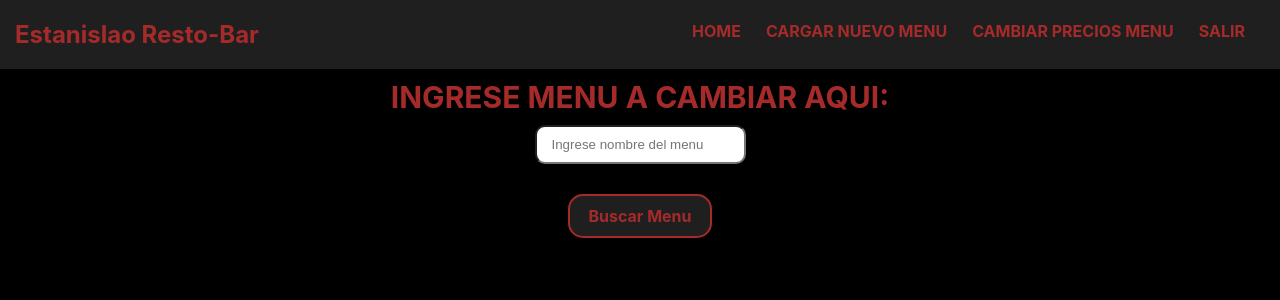
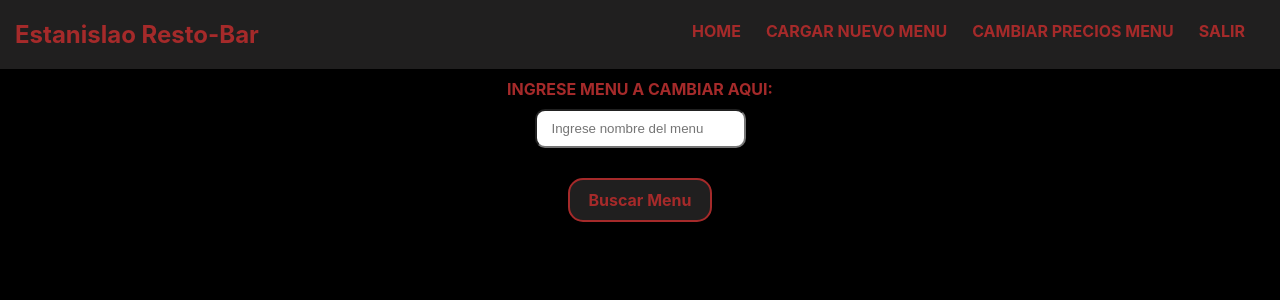
Before and after one commit to Nicolas-Fabian-Sanchez/proyecto-estanislao-servicio, a React (Create React App) app: page /CambiarPrecio in a window 1280 px wide. Shown: the top 300 px of the page. Built offline with nearby package versions, Linux system fonts and the light colour scheme.

Commit message:
ultimo comiit

```diff
--- a/src/cambiarMenu/CambiarPrecio.js
+++ b/src/cambiarMenu/CambiarPrecio.js
@@ -9,10 +9,10 @@ export default function CambiarPrecio(){
     const [mensajeOculto,setMensajeOculto]=useState(true);
     let [datos,setDatos] = useState();
 
-    const traerInfo=async(event)=>{
+    const llamarInfo=async(event)=>{
         event.preventDefault();
         console.log(event.target.value)
-        let plato= JSON.stringify(event.target.value)
+        let plato= event.target.value
         await fetch(`https://api-estanislao.onrender.com/buscarMenu/${plato}}`)
           .then((res)=>res.json())
           .then((dato)=>setDatos(dato))
@@ -35,14 +35,17 @@ export default function CambiarPrecio(){
         }
     }
 
+
    return(
         <header>
             <NavPedidos/>
             <>
             { mensajeOculto == true ?
-              <form className="formulario" onSubmit={(event)=>{traerInfo(event)}} method="GET">
-                    <legend>INGRESE MENU A CAMBIAR AQUI:</legend>
-                    <input className="input" placeholder="Ingrese nombre del menu"></input><BotonIng dato="Buscar Menu"/>
+              <form className="formulario" onSubmit={(event)=>{llamarInfo(event)}} method="GET">
+                    <label htmlFor="filtro">INGRESE MENU A CAMBIAR AQUI:</label>
+                    <input className="input" placeholder="Ingrese nombre del menu" type="text" id="filtro"name="filtro">
+                    </input>
+                    <BotonIng dato="Buscar Menu"/>
               </form>:
               <form  className="formulario"  onSubmit={(event)=>{cambiarInfo(event)}} >
                   <legend>INGRESE LOS CAMBIOS DESEADOS:</legend>
--- a/src/cargarMenu/CargarMenu.js
+++ b/src/cargarMenu/CargarMenu.js
@@ -8,7 +8,7 @@ export default function CargarMenu(){
   const [mensajeOculto,setMensajeOculto]=useState(true);
 
   const cargarMenu=async (event)=>{
-
+    console.log("estoy conectado")
     event.preventDefault();
     /*const form=JSON.stringify({
         "tipo":event.target[0].value,
@@ -21,8 +21,7 @@ export default function CargarMenu(){
         body:form,
         headers:{
             'Content-Type': 'application/json',
-
-        }
+            }
     })
     if (response.ok){
         setMensajeOculto(false);
@@ -41,7 +40,8 @@ export default function CargarMenu(){
                   <input type="texto" id="variedad" name="variedad" ></input>
                   <label htmlFor="precio">Precio :</label>
                   <input type="texto" id="precio" name="precio"></input>
-                  <BotonIng dato="Carga Menu" infoPath="/CargarMenu"/>
+                  {/*<BotonIng dato="Carga Menu" infoPath="/CargarMenu"/>*/}
+                  <input type="submit" value="enviar"/>
               </form>:
               <div className="formulario">
                 <button type="button" className="button" id="botonMensaje"onClick={()=> setMensajeOculto(true)}>
```
